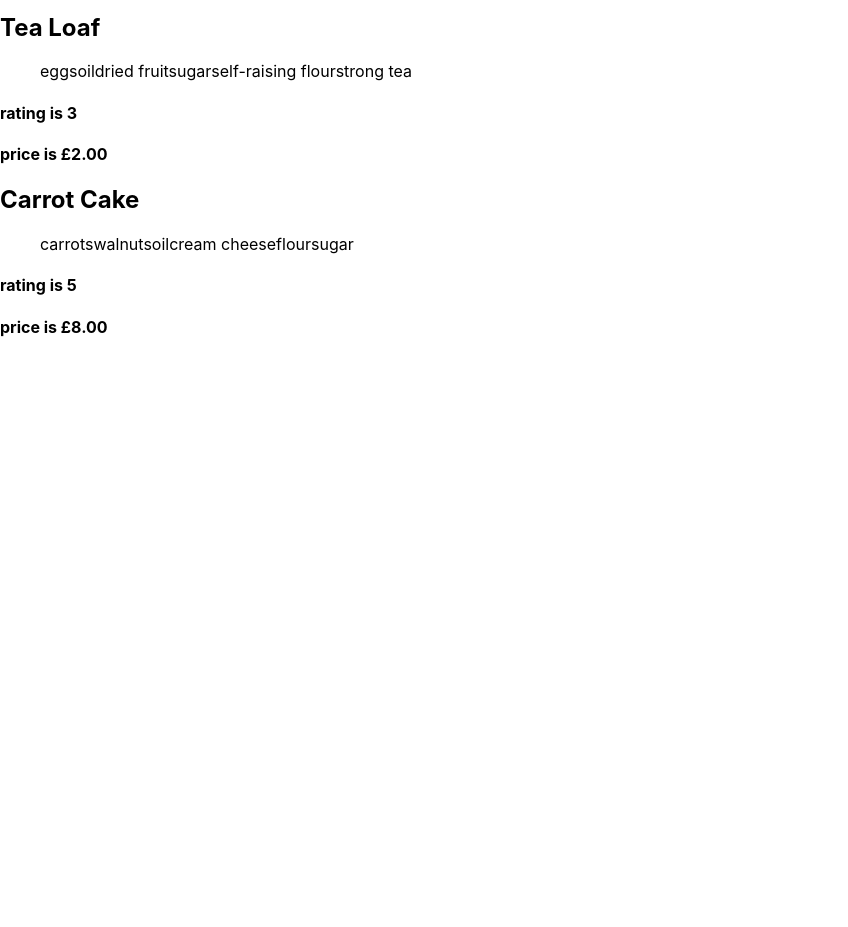
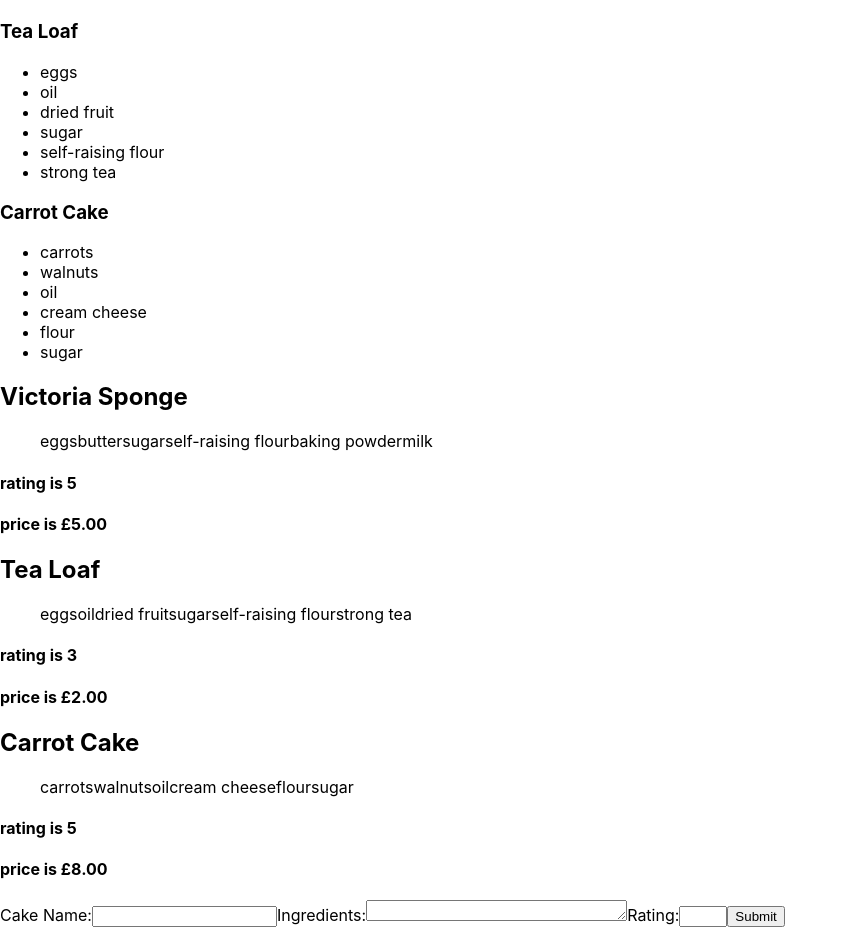
Before and after one commit to caitlinmillar/8.4_React_Bakery, a React (Create React App) app: page / in a window 1280 px wide. Shown: the part 242-1169 px from the top of the page, without its empty margins (0-848 px from the left). Before the commit the page ends 800 px from the top, so only its background shows below. Built offline with nearby package versions, Linux system fonts and the light colour scheme.

Commit message:
mapping for ingredients list

```diff
--- a/src/App.js
+++ b/src/App.js
@@ -1,5 +1,7 @@
 import './App.css';
+import CakeComponent from './components/CakeComponent';
 import CakeContainer from './containers/CakeContainer'
+import CakeForm from './components/CakeForm';
 
 function App() {
   return (
@@ -7,6 +9,7 @@ function App() {
       <h1>BNTA Bakery</h1>
       <main>
       <CakeContainer/>
+      <CakeForm/>
       </main>
     </>
   );
--- /dev/null
+++ b/src/components/CakeForm.js
@@ -0,0 +1,17 @@
+const CakeForm = () => {
+
+    return (
+        <form>
+            <label htmlFor="name">Cake Name:</label>
+            <input type="text" id="name" />
+            <label htmlFor="ingredients">Ingredients:</label>
+            <textarea cols="30" rows="1" id="ingredients"></textarea>
+            <label htmlFor="rating">Rating:</label>
+            <input type="number" id="rating" min={1} max={5}/>
+            <input type="submit"/>
+        </form>
+    )
+
+}
+
+export default CakeForm;
--- a/src/containers/CakeContainer.js
+++ b/src/containers/CakeContainer.js
@@ -50,21 +50,37 @@ const CakeContainer = ({cake}) => {
         const allCakes = cakes.map((cake) =>{
             return <CakeComponent cake={cake}/>
         })
-        const ingredientsList = cakes.map((ingredient) =>{
-            return  <CakeComponent ingredient={ingredient}/>
-        })
+
 
     return(
         <>
+        <section>
+                {
+                    cakes.map((cake, index) => {
+                        return(
+                            <div key={index}>
+                                <h3>{cake.cakeName}</h3>
+                                <ul>
+                                    {cake.ingredients.map((ingredient, index) => {
+                                        return(
+                                            <li key={index}>{ingredient}</li>
+                                        )
+                                    })}
+                                </ul>
+                            </div>
+                        )
+                    })
+                }
+            </section>
+        {allCakes}
 
-        {/* {ingredientsList} */}
-        {allCakes}
 
         {/* cake is a new name for props */}
         {/* <CakeComponent cake={cakes[0]}/>
         <CakeComponent cake={cakes[1]}/>
         <CakeComponent cake={cakes[2]}/> */}
         </>
+
     )
 }
 
```
